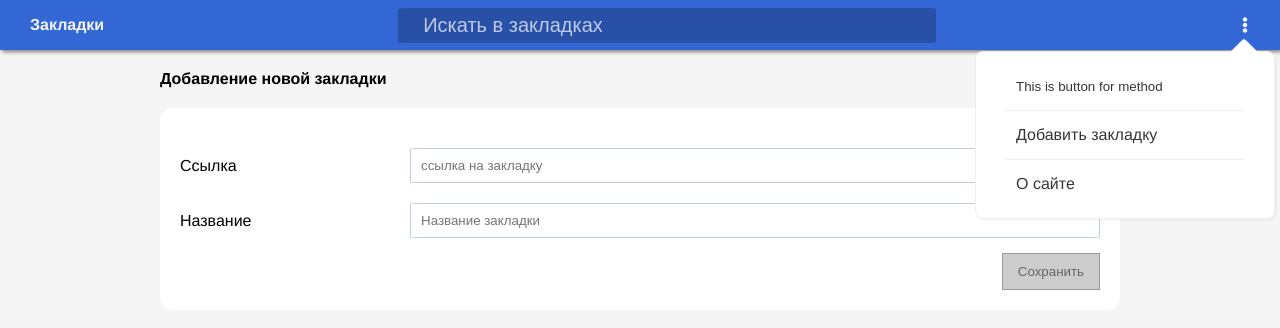
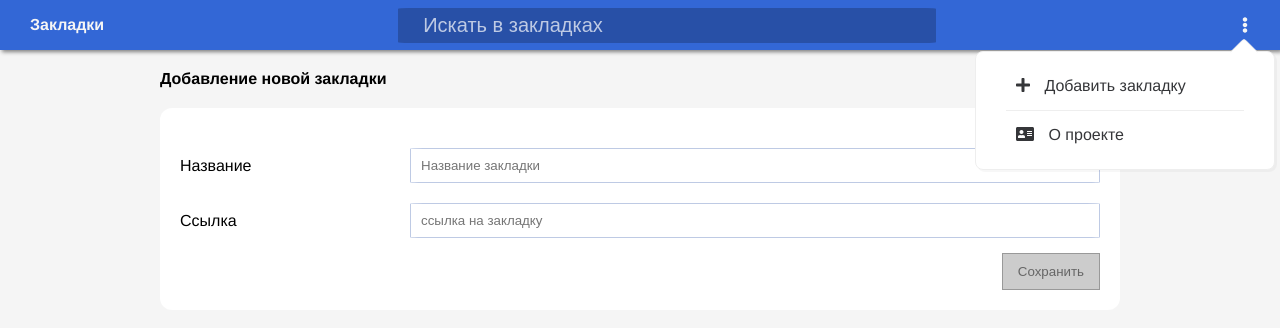
Before and after one commit to sedovdmitry/vue3-ts-bookmarks, a Vue app: page /bookmark in a window 1280 px wide. Both pictures are taken after a click on the button 1245 px from the left and 25 px from the top of the page. Shown: the top 328 px of the page. Built offline with nearby package versions, Linux system fonts and the light colour scheme.

Commit message:
add animation and icons

```diff
--- a/src/components/BookmarkForm.vue
+++ b/src/components/BookmarkForm.vue
@@ -1,5 +1,15 @@
 <template>
   <form @submit.prevent>
+    <div class="form__field">
+      <label>Название</label>
+      <my-input
+        type="text"
+        v-model="bookmark.name"
+        placeholder="Название закладки"
+        inputType="default"
+        :class="{ error: v$.bookmark.name.$errors.length }"
+      />
+    </div>
     <div class="form__field">
       <label>Ссылка</label>
       <my-input
@@ -9,16 +19,6 @@
         placeholder="ссылка на закладку"
         inputType="default"
         :class="{ error: v$.bookmark.url.$errors.length }"
-      />
-    </div>
-    <div class="form__field">
-      <label>Название</label>
-      <my-input
-        type="text"
-        v-model="bookmark.name"
-        placeholder="Название закладки"
-        inputType="default"
-        :class="{ error: v$.bookmark.name.$errors.length }"
       />
     </div>
     <my-button
--- a/src/components/BookmarkList.vue
+++ b/src/components/BookmarkList.vue
@@ -1,11 +1,26 @@
 <template>
+  <transition name="fade-list">
+    <div v-if="bookmarks.length > 0">
       <div class="bookmarks">
+        <transition-group name="bookmark-list">
           <bookmark-item
             v-for="bookmark in bookmarks"
             :key="bookmark.createdAt"
             :bookmark="bookmark"
           />
+        </transition-group>
       </div>
+    </div>
+    <div v-else>
+      <h3>Список закладок пустой</h3>
+      <my-button
+        @click="$router.push('bookmark')"
+        class="margin__top__20"
+      >
+        Добавить закладку
+      </my-button>
+    </div>
+  </transition>
 </template>
 
 <script lang="ts">
@@ -32,4 +47,35 @@ export default defineComponent({
   width: 100%;
   background: $bookmarks-list;
 }
+
+.add__button {
+
+}
+
+.fade-list-enter-active,
+.fade-list-leave-active {
+  transition: opacity 0.5s ease;
+}
+
+.fade-list-enter-from,
+.fade-list-leave-to {
+  opacity: 0;
+}
+
+.bookmark-list-item {
+  display: inline-block;
+  margin-right: 10px;
+}
+.bookmark-list-enter-active,
+.bookmark-list-leave-active {
+  transition: all .5s ease;
+}
+.bookmark-list-enter-from,
+.bookmark-list-leave-to {
+  opacity: 0;
+  transform: translateX(125px);
+}
+.bookmark-list-move {
+  transition: transform 0.8s ease;
+}
 </style>
--- a/src/components/UI/MySelect.vue
+++ b/src/components/UI/MySelect.vue
@@ -35,5 +35,7 @@ export default defineComponent({
 </script>
 
 <style scoped lang="scss">
-
+.custom-select {
+  border: 0;
+}
 </style>
--- a/src/components/UI/Navbar.vue
+++ b/src/components/UI/Navbar.vue
@@ -11,14 +11,19 @@
     </div>
     <div class="navbar__menu">
       <my-dropdown-menu iconWhite>
-        <section class="option">
-          <button @click="sayHello">This is button for method</button>
+        <section class="option" @click="this.$router.push('/bookmark');">
+            <font-awesome-icon
+              class="margin__right__10"
+              icon="plus"
+            />
+            Добавить закладку
         </section>
-        <section class="option">
-          <router-link to="/bookmark">Добавить закладку</router-link>
-        </section>
-        <section class="option">
-          <router-link to="/about">О сайте</router-link>
+        <section class="option" @click="this.$router.push('/about');">
+            <font-awesome-icon
+              class="margin__right__10"
+              icon="address-card"
+            />
+            О проекте
         </section>
       </my-dropdown-menu>
 
--- a/src/main.ts
+++ b/src/main.ts
@@ -1,14 +1,16 @@
 import { createApp } from 'vue';
 import { library } from '@fortawesome/fontawesome-svg-core';
 import { FontAwesomeIcon } from '@fortawesome/vue-fontawesome';
-import { faEllipsisV, faPencilAlt, faTrash } from '@fortawesome/free-solid-svg-icons';
+import {
+  faEllipsisV, faPencilAlt, faTrash, faPlus, faAddressCard,
+} from '@fortawesome/free-solid-svg-icons';
 import App from './App.vue';
 import components from '@/components/UI';
 import directives from '@/directives';
 import router from './router';
 import store from './store';
 
-library.add(faEllipsisV, faPencilAlt, faTrash);
+library.add(faEllipsisV, faPencilAlt, faTrash, faPlus, faAddressCard);
 
 const app = createApp(App);
 
--- a/src/views/AddBookmark.vue
+++ b/src/views/AddBookmark.vue
@@ -2,7 +2,12 @@
   <div class="container margin__top__20">
     <div class="flex">
       <div class="col1">
-        <h4>Добавление новой закладки</h4>
+        <h4 v-if="$store.state.bookmark?.editedBookmark?.name">
+          Редактирование закладки
+        </h4>
+        <h4 v-else>
+          Добавление новой закладки
+        </h4>
         <div class="form__content margin__top__20">
           <bookmark-form
             @save="saveBookmark"
--- a/src/views/Home.vue
+++ b/src/views/Home.vue
@@ -10,10 +10,12 @@
         </div>
 
         <div class="col1 margin__top__20">
-          <bookmark-list
-            class="bookmarkList"
-            :bookmarks="this.$store.getters['bookmark/searchedAndSortedBookmarks']"
-          />
+          <transition name="fade-loading">
+            <bookmark-list
+              class="bookmarkList"
+              :bookmarks="this.$store.getters['bookmark/searchedAndSortedBookmarks']"
+            />
+          </transition>
         </div>
       </div>
       <div ref="observer" class="observer"></div>
@@ -81,4 +83,15 @@ export default defineComponent({
   justify-content: flex-end;
   height: 40px;
 }
+
+/* animation */
+.fade-loading-enter-active,
+.fade-loading-leave-active {
+  transition: opacity 1s ease;
+}
+
+.fade-loading-enter-from,
+.fade-loading-leave-to {
+  opacity: 0;
+}
 </style>
```
Lines whose indentation alone changed are shown as unchanged.
